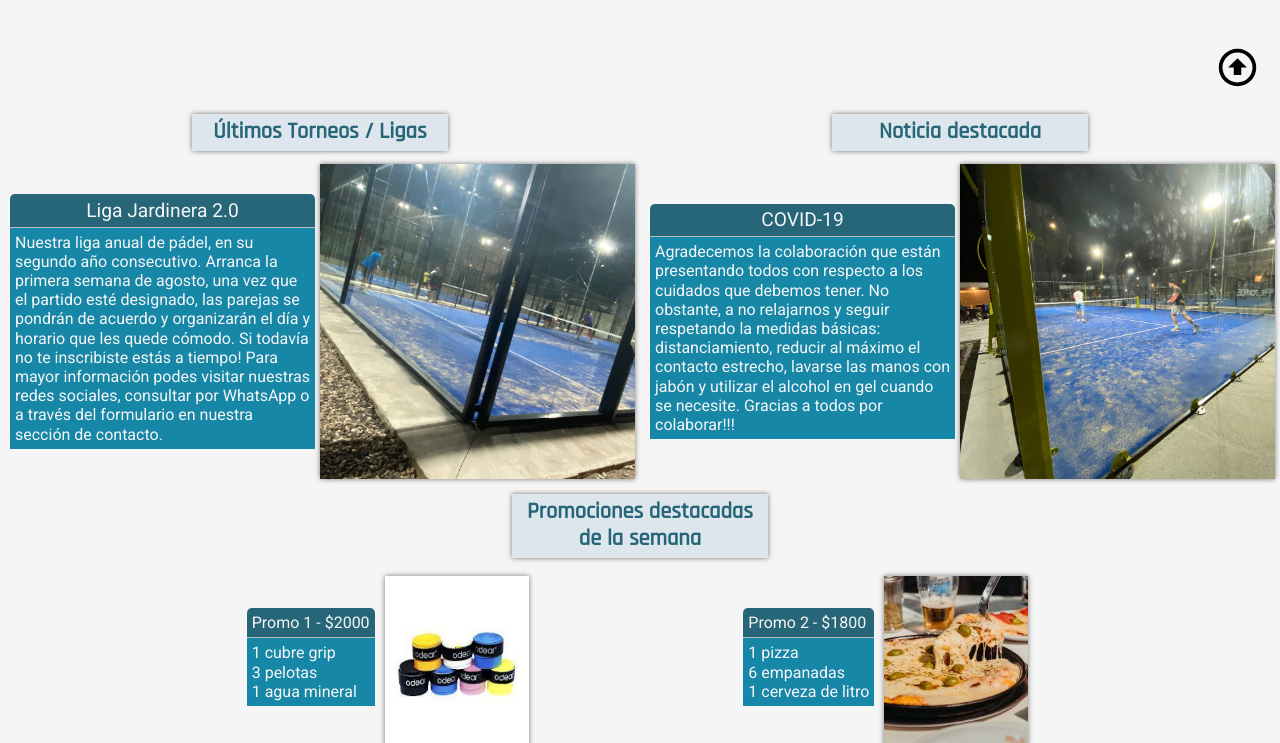
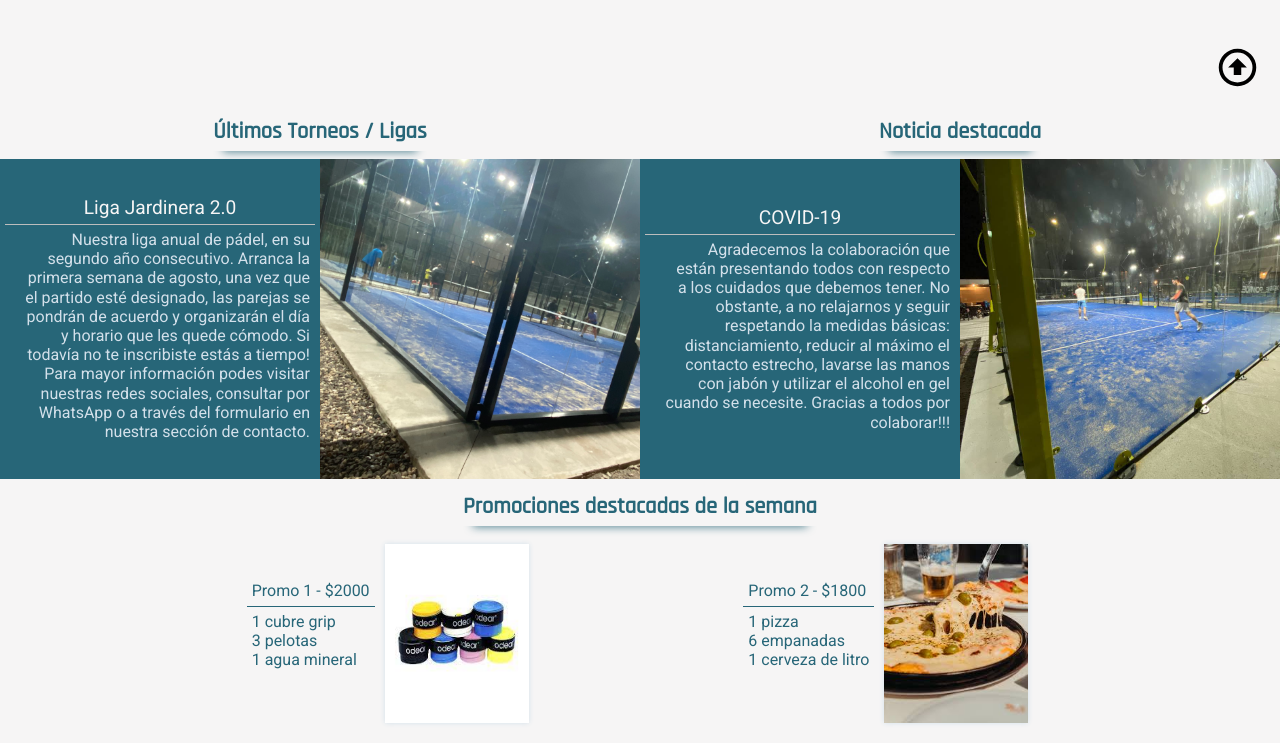
Before and after one commit to gonzagiorgis/JardinPadelGiorgis, a website: page index.html in a window 1280 px wide. Shown: the part 690-1433 px from the top of the page. Drawn offline with Linux system fonts and the light colour scheme; a web font is replaced by a local one.

Commit message:
new style

```diff
--- a/index.html
+++ b/index.html
@@ -67,7 +67,7 @@
         <!-- incio primer artículo de ultimo torneo -->
         <section class="torneo__container bounceLeft">
             <h2 class="h2__rad">Últimos Torneos / Ligas</h2>
-            <article class="padding__5 article">
+            <article class="article">
                 <div class="padding__5">
                     <h3 class="title__article">Liga Jardinera 2.0</h3>
                     <p class="text__roboto--article">Nuestra liga anual de pádel, en su segundo año consecutivo. Arranca
@@ -83,7 +83,7 @@
         <!-- inicio segundo artículo sobre noticias novedad o comunicado respecto al Club -->
         <section class="noticia__container bounceRigth">
             <h2 class="h2__rad">Noticia destacada</h2>
-            <article class="padding__5 article">
+            <article class="article">
                 <div class="padding__5">
                     <h3 class="title__article">COVID-19</h3>
                     <p class="text__roboto--article">Agradecemos la colaboración que están presentando todos con
@@ -102,7 +102,7 @@
                 <figure class="article__promo">
                     <figcaption>
                         <h3 class="title__promo">Promo 1 - $2000</h3>
-                        <ul class="text__roboto--article">
+                        <ul class="text__robo--promo">
                             <li>1 cubre grip</li>
                             <li>3 pelotas</li>
                             <li>1 agua mineral</li>
@@ -114,7 +114,7 @@
                 <figure class="article__promo">
                     <figcaption>
                         <h3 class="title__promo">Promo 2 - $1800</h3>
-                        <ul class="text__roboto--article">
+                        <ul class="text__robo--promo">
                             <li>1 pizza</li>
                             <li>6 empanadas</li>
                             <li>1 cerveza de litro</li>
--- a/scss/_commons.scss
+++ b/scss/_commons.scss
@@ -72,6 +72,8 @@ p {
     display: flex;
     flex-direction: column;
     align-items: center;
+    background-color: map-get($map: $colores, $key: 'd1');
+
 
     @media (min-width: 768px) {
         flex-direction: row;
@@ -79,10 +81,9 @@ p {
     }
 
     .img__article {
-        max-width: 97%;
-        box-shadow: $boxShadow;
+        width: 100%;
         flex-shrink: 0;
-
+        object-fit: cover;
         @media (min-width: 768px) {
             width: 50vw;
         }
@@ -99,6 +100,7 @@ p {
     background-color: rgb(71, 202, 73);
     border: none;
     @include texto($mainFont, 1rem, map-get($map: $colores, $key: 'w'), center);
+    margin: 0 10px;
 
     @media (min-width: 768px) {
         width: 80px;
--- a/scss/_gridMedia.scss
+++ b/scss/_gridMedia.scss
@@ -1,4 +1,5 @@
 @import "_commons";
+
 // inicio clases particulares del index
 .main__grid {
     display: grid;
@@ -22,6 +23,13 @@
     display: flex;
     flex-direction: column;
     align-items: center;
+
+    @media (min-width: 1024px) {
+        :nth-child(2) {
+            height: 100%;
+        }
+    }
+
 }
 
 .noticia__container {
@@ -29,6 +37,13 @@
     display: flex;
     flex-direction: column;
     align-items: center;
+
+    @media (min-width: 1024px) {
+        :nth-child(2) {
+            height: 100%;
+        }
+    }
+
 }
 
 .promos__container {
@@ -131,9 +146,11 @@
                 grid-template-areas:
                     "fecha categoria"
                     "inscribir inscribir";
-                column-gap: 10px;
                 justify-items: center;
                 row-gap: 10px;
+                padding: 0 0 8px 0;
+                background-color: map-get($map: $colores, $key: 'd1');
+                border-radius: 5px;
 
                 @media (min-width: 768px) {
                     grid-template-rows: auto;
@@ -149,7 +166,6 @@
                     grid-template-areas:
                         "fecha categoria"
                         "inscribir  inscribir";
-                    column-gap: 40px;
                 }
 
                 .contenedor__fecha {
@@ -165,9 +181,8 @@
                 }
 
                 .top-tabla {
-                    border-top-left-radius: 5px;
-                    border-top-right-radius: 5px;
-                    border-bottom: 1px solid map-get($map: $colores, $key: 'gl');
+                    border-bottom: 1px solid map-get($map: $colores, $key: 'l2');
+
                 }
 
                 .bottom__tabla {
@@ -191,7 +206,7 @@
             "art2";
         justify-items: center;
         row-gap: 10px;
-        padding: 0 5px 20px 5px;
+        padding: 0 0 20px 0;
 
         @media (min-width: 1024px) {
             grid-template-columns: repeat(2, auto);
@@ -199,6 +214,10 @@
             grid-template-areas:
                 "titulo titulo"
                 "art1 art2";
+
+            :nth-child(2) {
+                height: 100%;
+            }
         }
 
         .titulo__torneos--finalizados {
--- a/scss/_promociones.scss
+++ b/scss/_promociones.scss
@@ -11,7 +11,6 @@
     align-items: center;
     justify-content: center;
     column-gap: 5px;
-
     @media (min-width: 768px) {
         justify-content: center;
     }
--- a/scss/_text.scss
+++ b/scss/_text.scss
@@ -15,10 +15,7 @@
 
 .h2__rad {
     @include texto ($h2Font, 1.2rem, map-get($map: $colores, $key: 'd1'), center);
-    -webkit-backdrop-filter: blur(10px);
-    backdrop-filter: blur(10px);
-    background-color: map-get($map: $colores, $key: 'h2');
-    box-shadow: $boxShadow;
+    box-shadow: $boxShadowBottom;
     width: 80vw;
     padding: 5px;
     display: block;
@@ -30,7 +27,7 @@
 
     @media (min-width: 1024px) {
         font-size: 1.4rem;
-        width: 20vw;
+        width: max-content;
     }
 }
 
@@ -59,7 +56,6 @@
 .h3__roboto--background {
     @include texto($mainFont, 1.2rem, map-get($map: $colores, $key: 'l1'), center);
     font-weight: $textRegular;
-    background-color: map-get($map: $colores, $key: 'd1');
     padding: 5px;
 }
 
@@ -110,9 +106,6 @@
 
 .title__article {
     @include texto($mainFont, 1.2rem, map-get($map: $colores, $key: 'l2'), center);
-    background-color: map-get($map: $colores, $key: 'd1');
-    border-top-left-radius: 5px;
-    border-top-right-radius: 5px;
     border-bottom: 1px solid map-get($map: $colores, $key: 'gl');
     padding: 0.3rem;
 
@@ -122,29 +115,37 @@
 }
 
 .title__promo {
-    @include texto($mainFont, 1rem, map-get($map: $colores, $key: 'l2'), );
-    background-color: map-get($map: $colores, $key: 'd1');
-    border-top-left-radius: 5px;
-    border-top-right-radius: 5px;
-    border-bottom: 1px solid map-get($map: $colores, $key: 'gl');
+    @include texto($mainFont, 1rem, map-get($map: $colores, $key: 'd1'), );
+    border-bottom: 1px solid map-get($map: $colores, $key: 'd1');
     padding: 5px;
 }
 
 .text__roboto--article {
-    @include texto($mainFont, 1rem, map-get($map: $colores, $key: 'l2'), );
-    background-color: map-get($map: $colores, $key: 'd2');
+    @include texto($mainFont, 1rem, map-get($map: $colores, $key: 'l1'), );
+    padding: 5px 5px 5px 20px;
+    list-style: none;
+    line-height: 1.2em;
+
+    @media (min-width: 768px) {
+        text-align: right;;
+
+    }
+}
+
+.text__robo--promo{
+    @include texto($mainFont, 1rem, map-get($map: $colores, $key: 'd1'), );
     padding: 5px;
     list-style: none;
     line-height: 1.2em;
 }
 
 .text__article--tips {
-    @include texto($mainFont, 1rem, map-get($map: $colores, $key: 'gd'), center);
+    @include texto($mainFont, 1rem, map-get($map: $colores, $key: 'l2'), center);
     max-width: 90vw;
     margin-top: 5px;
     padding: 0 5px;
-    background-color: map-get($map: $colores, $key: 'h2back');
-    border-radius: 10px;
+    background-color: map-get($map: $colores, $key: 'd1');
+    border-radius: 5px;
     -webkit-backdrop-filter: blur(7px);
     backdrop-filter: blur(7px);
 }
--- a/scss/_vars.scss
+++ b/scss/_vars.scss
@@ -24,4 +24,5 @@ $h1Font: 'Bebas Neue', sans-serif;
 $h2Font: 'Rajdhani', sans-serif;
 $fontCharis: 'Charis SIL', serif;
 
-$boxShadow: 0 0 5px map-get($map: $colores, $key: 'g');
+$boxShadow: 0 0 5px map-get($map: $colores, $key: 'l1');
+$boxShadowBottom: 0px 15px 10px -15px map-get($map: $colores, $key: 'd1')
```
Also changed, not shown: pages/promociones.html (+5 -5 lines), pages/torneos.html (+2 -2 lines), css/style.css, 1 other file.
